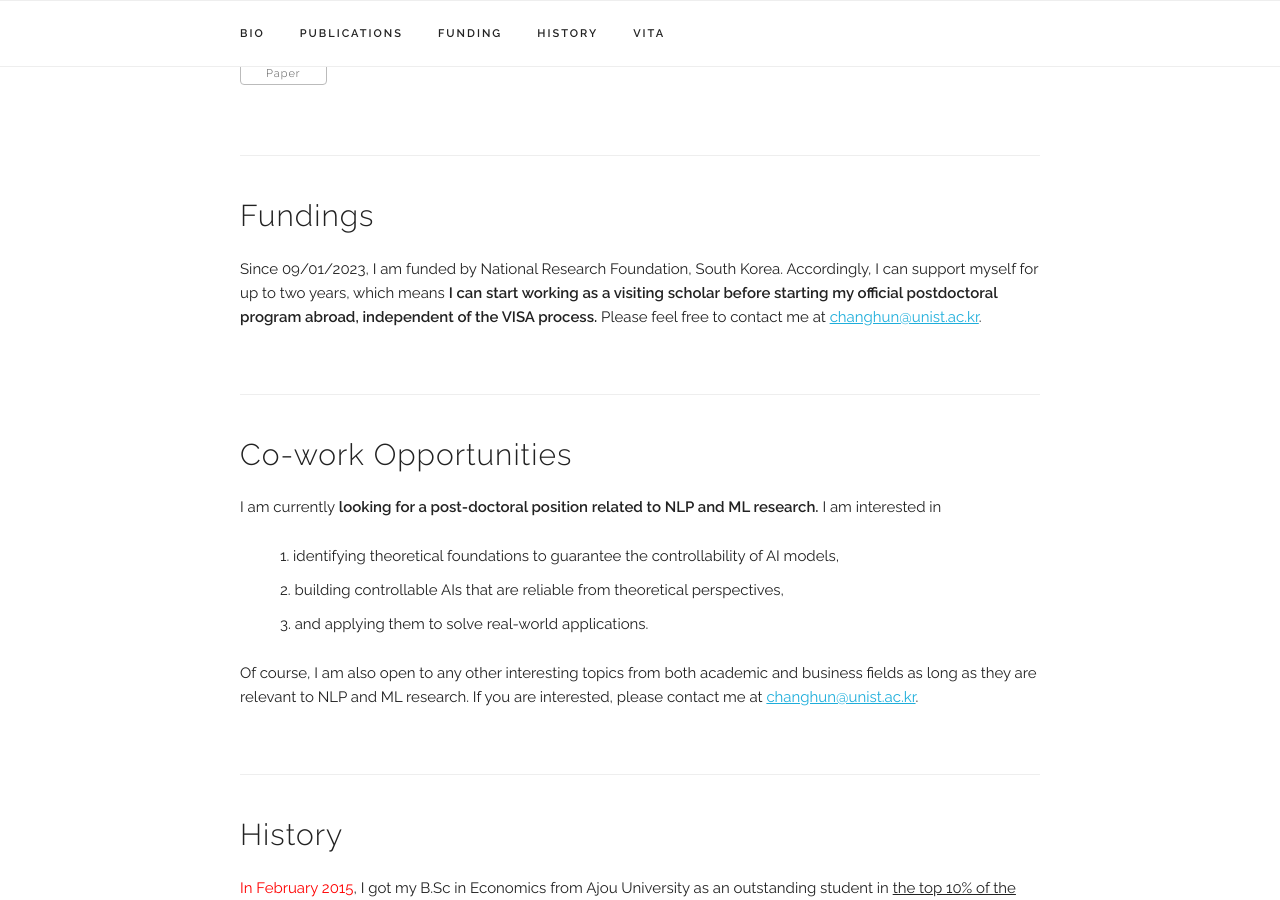
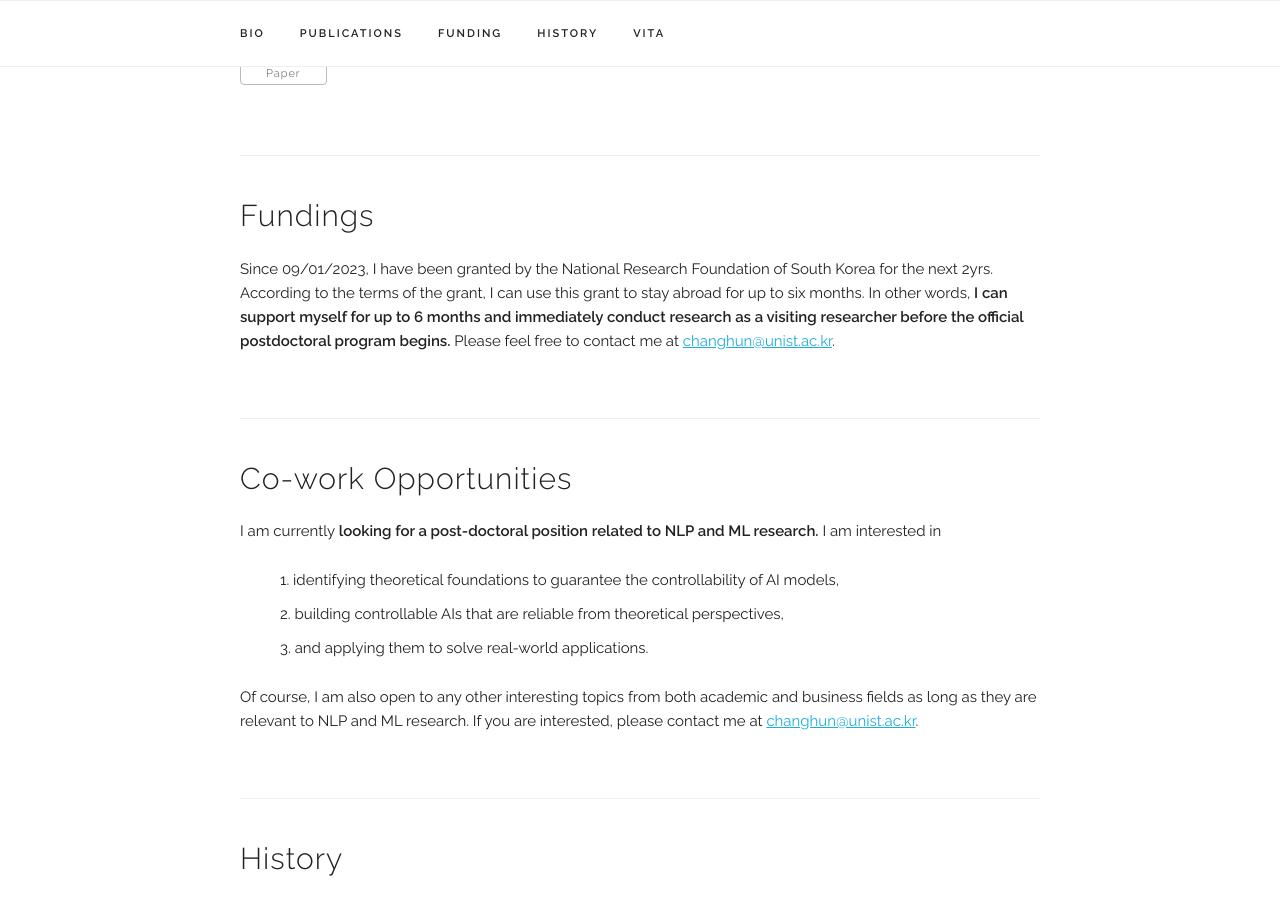
Before and after one commit to CHLEE-Leo/chlee-leo.github.io, a Jekyll site: the page built from index.html, in a window 1280 px wide and 900 px high, scrolled down 2091 px. Built offline with Jekyll 4.4.1, drawn with Linux system fonts in a browser that asks for light colours; some web fonts are replaced.

Commit message:
edit funding section

```diff
--- a/index.html
+++ b/index.html
@@ -354,7 +354,7 @@ title: Home
 <div class="docs-section" id="funding">
 	<h4>Fundings</h4>
 	<p>
-	Since 09/01/2023, I am funded by National Research Foundation, South Korea. Accordingly, I can support myself for up to two years, which means <b>I can start working as a visiting scholar before starting my official postdoctoral program abroad, independent of the VISA process.</b> Please feel free to contact me at <a href="mailto:changhun@unist.ac.kr">changhun@unist.ac.kr</a>.
+	Since 09/01/2023, I have been granted by the National Research Foundation of South Korea for the next 2yrs. According to the terms of the grant, I can use this grant to stay abroad for up to six months. In other words, <b>I can support myself for up to 6 months and immediately conduct research as a visiting researcher before the official postdoctoral program begins.</b> Please feel free to contact me at <a href="mailto:changhun@unist.ac.kr">changhun@unist.ac.kr</a>.
 	</p>
 </div>
 <!-- ========== POSTDOCS ========== -->
```
